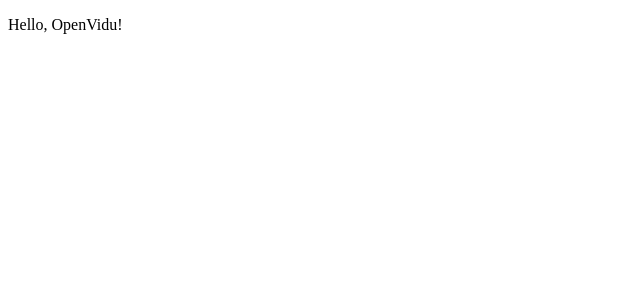
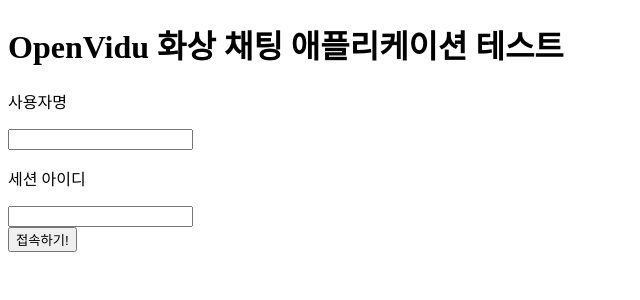
Before and after one commit to wzrabbit/webrtc-frontend-practice, a React (Create React App) app: page / in a window 1280 px wide. Shown: the top 300 px of the page, without its empty margins (0-640 px from the left). Built offline with nearby package versions, Linux system fonts and the light colour scheme.

Commit message:
✨ feat: 접속 전의 UI를 구현

```diff
--- a/src/App.tsx
+++ b/src/App.tsx
@@ -1,5 +1,24 @@
-function App() {
-  return <p>Hello, OpenVidu!</p>;
-}
+import useApp from "./useApp";
+
+const App = () => {
+  const {
+    username,
+    mySessionId,
+    handleChangeUsername,
+    handleChangeMySessionId,
+  } = useApp();
+
+  return (
+    <>
+      <h1>OpenVidu 화상 채팅 애플리케이션 테스트</h1>
+      <p>사용자명</p>
+      <input value={username} onChange={handleChangeUsername} />
+      <p>세션 아이디</p>
+      <input value={mySessionId} onChange={handleChangeMySessionId} required />
+      <br />
+      <button type="button">접속하기!</button>
+    </>
+  );
+};
 
 export default App;
--- /dev/null
+++ b/src/useApp.tsx
@@ -0,0 +1,28 @@
+import { useState } from "react";
+import type { ChangeEventHandler } from "react";
+
+const useApp = () => {
+  const [username, setUsername] = useState("");
+  const [mySessionId, setMySessionId] = useState("");
+
+  const handleChangeUsername: ChangeEventHandler<HTMLInputElement> = (
+    event
+  ) => {
+    setUsername(event.target.value);
+  };
+
+  const handleChangeMySessionId: ChangeEventHandler<HTMLInputElement> = (
+    event
+  ) => {
+    setMySessionId(event.target.value);
+  };
+
+  return {
+    username,
+    mySessionId,
+    handleChangeUsername,
+    handleChangeMySessionId,
+  };
+};
+
+export default useApp;
```
